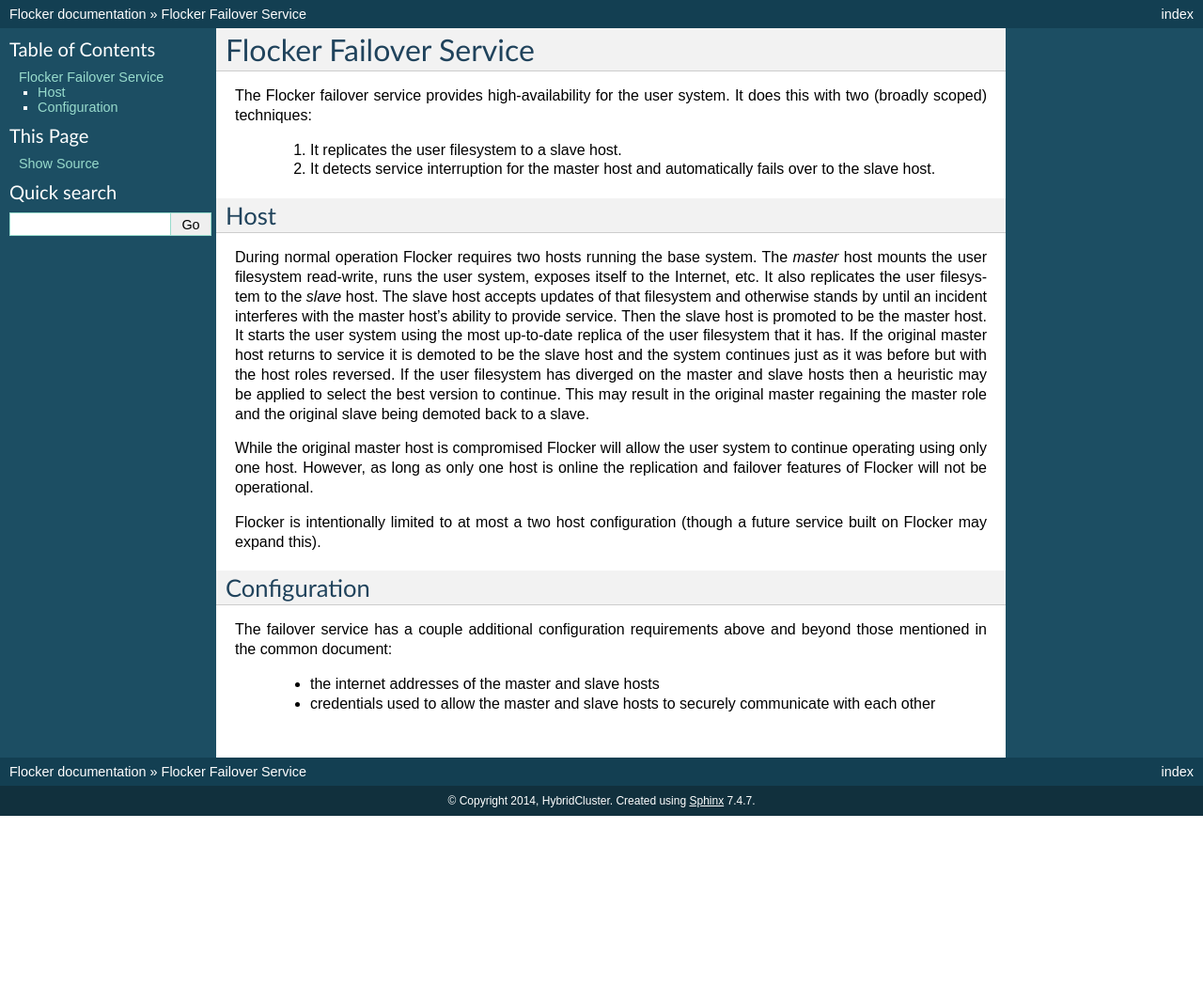
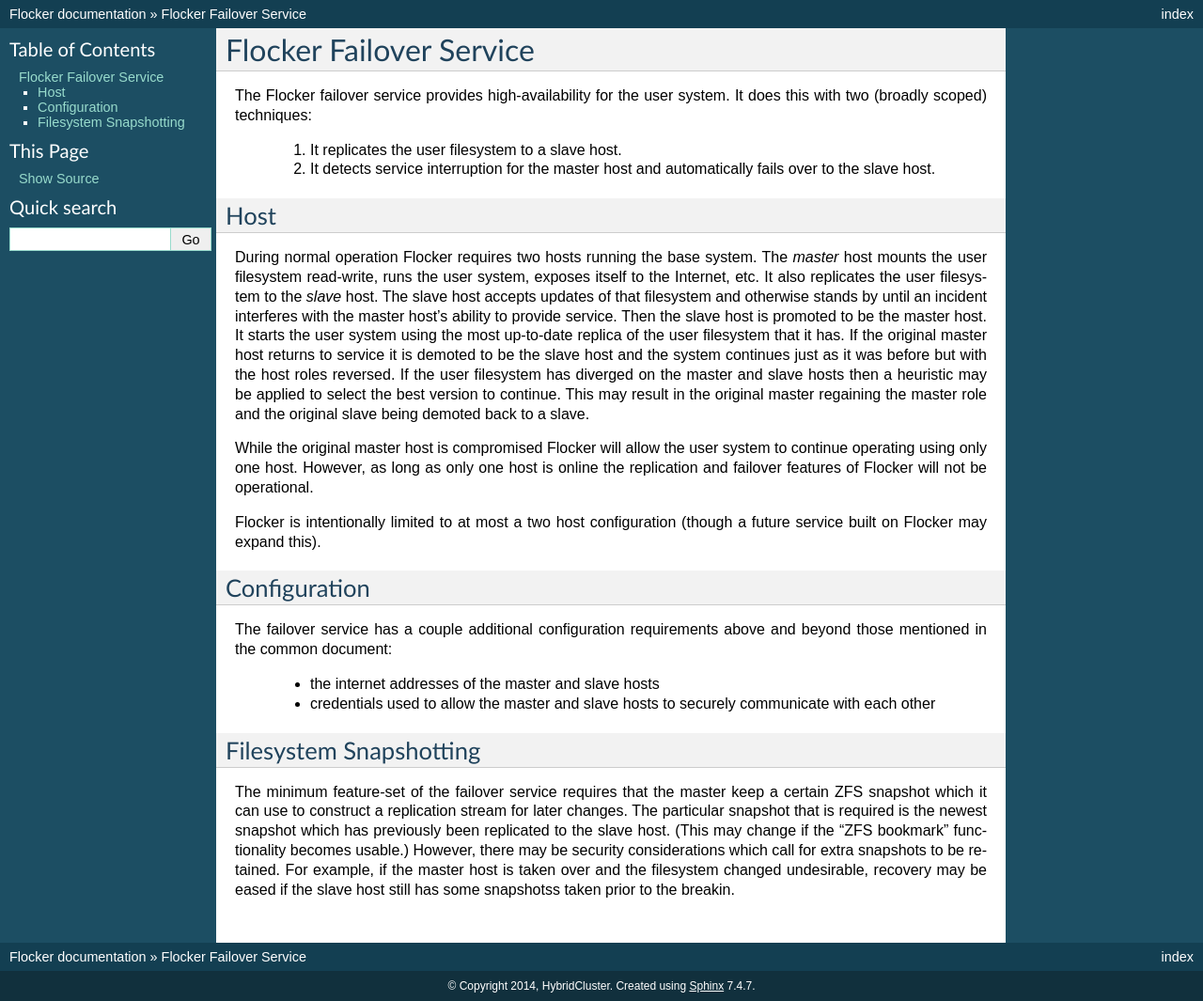
Before and after one commit to ClusterHQ/flocker, a Sphinx documentation site: the page built from docs/architecture/failover.rst, in a window 1280 px wide. Shown: the whole page at 94% size. Built offline with Sphinx 7.4.7, drawn with Linux system fonts in a browser that asks for light colours; before the commit the page ends 900 px from its top, so only the background shows below that.

Commit message:
Split out some of the snapshotting information that is failover-specific.

```diff
--- a/docs/architecture/common.rst
+++ b/docs/architecture/common.rst
@@ -101,8 +101,6 @@
 Snapshots are fast and cheap but they are not free.
 As new snapshots are created it eventually becomes necessary to destroy some older snapshots.
 Decisions about which snapshots to destroy need to take into considerations of the replication system described below.
-There may also be security considerations which call for extra snapshots to be retained
-(for example, if the master host is taken over and the filesystem changed undesirable, it may be beneficial for the slave host to still have some older snapshots taken prior to the breakin).
 
 
 Snapshot Replication
--- a/docs/architecture/failover.rst
+++ b/docs/architecture/failover.rst
@@ -6,6 +6,7 @@
 
   1. It replicates the user filesystem to a slave host.
   2. It detects service interruption for the master host and automatically fails over to the slave host.
+
 
 Host
 ====
@@ -26,6 +27,7 @@
 Flocker is intentionally limited to at most a two host configuration
 (though a future service built on Flocker may expand this).
 
+
 Configuration
 =============
 
@@ -33,3 +35,13 @@
 
   * the internet addresses of the master and slave hosts
   * credentials used to allow the master and slave hosts to securely communicate with each other
+
+
+Filesystem Snapshotting
+=======================
+
+The minimum feature-set of the failover service requires that the master keep a certain ZFS snapshot which it can use to construct a replication stream for later changes.
+The particular snapshot that is required is the newest snapshot which has previously been replicated to the slave host.
+(This may change if the "ZFS bookmark" functionality becomes usable.)
+However, there may be security considerations which call for extra snapshots to be retained.
+For example, if the master host is taken over and the filesystem changed undesirable, recovery may be eased if the slave host still has some snapshotss taken prior to the breakin.
```
